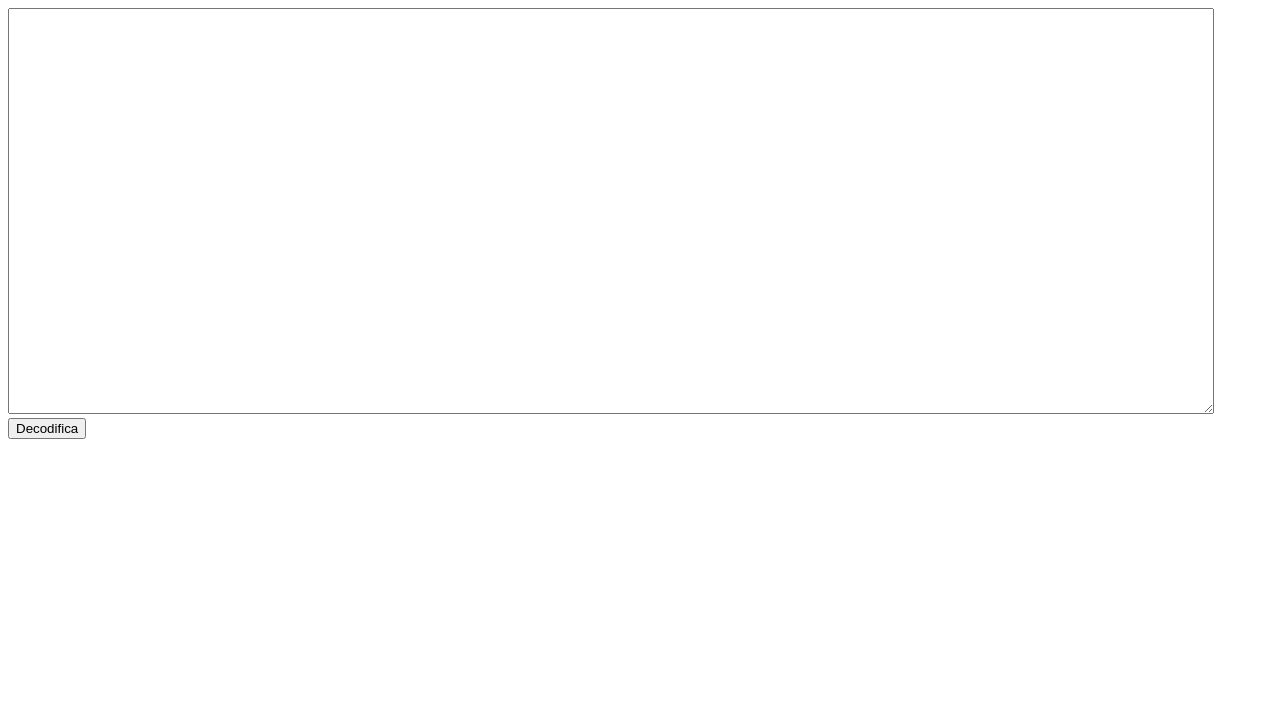
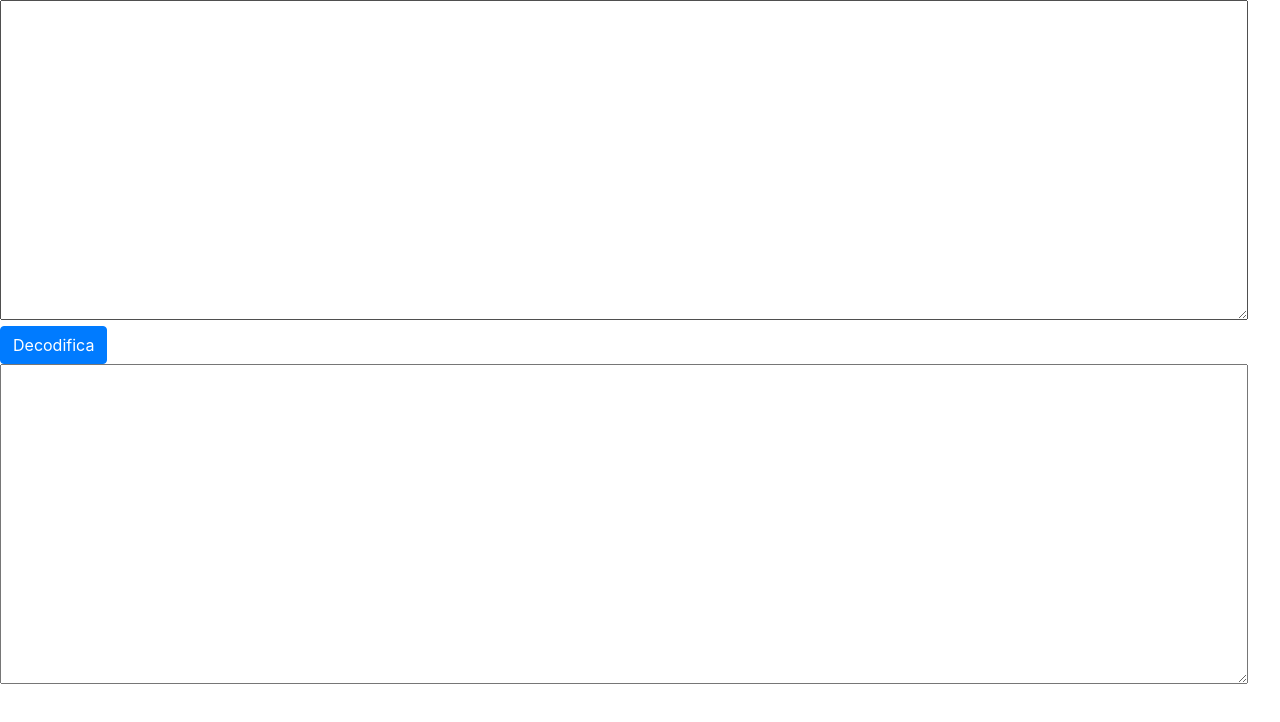
Before and after one commit to CarisAvi21/Params, a plain HTML site: page index.html in a window 1280 px wide. Drawn offline with nearby package versions, Linux system fonts and the light colour scheme.

Commit message:
agregando text area

```diff
--- a/index.html
+++ b/index.html
@@ -2,20 +2,25 @@
 <html lang="en">
 <head>
   <meta charset="UTF-8">
-  <meta name="viewport" content="width=device-width, initial-scale=1.0">
+  <meta name="viewport" content="width=device-width, user-scalable=no, initial-scale=1.0, maximum-scale=1.0, minimum-scale=1.0">
   <meta http-equiv="X-UA-Compatible" content="ie=edge">
+  <link rel="stylesheet" href="https://stackpath.bootstrapcdn.com/bootstrap/4.3.1/css/bootstrap.min.css" integrity="sha384-ggOyR0iXCbMQv3Xipma34MD+dH/1fQ784/j6cY/iJTQUOhcWr7x9JvoRxT2MZw1T" crossorigin="anonymous">
+
   <title>Document</title>
 </head>
 <body>
 
-  <textarea type="text" style="width: 90em; height: 30em;"></textarea>
+  <textarea type="text" style="width: 78em; height: 20em;"></textarea>
   <!----button type="submit" onclick="encriptar(this)">Codifica</button-->
-  <button type="submit" onclick="desencriptar(this)">Decodifica</button>
+  <button class="btn btn-primary" type="submit" onclick="desencriptar(this)">Decodifica</button>
 
-  <p id="resultado"></p>
+  <textarea type="text" style="width: 78em; height: 20em;" id="resultado"></textarea>
 
 
 
   <script src="app.js"></script>
+  <script src="https://code.jquery.com/jquery-3.3.1.slim.min.js" integrity="sha384-q8i/X+965DzO0rT7abK41JStQIAqVgRVzpbzo5smXKp4YfRvH+8abtTE1Pi6jizo" crossorigin="anonymous"></script>
+<script src="https://cdnjs.cloudflare.com/ajax/libs/popper.js/1.14.7/umd/popper.min.js" integrity="sha384-UO2eT0CpHqdSJQ6hJty5KVphtPhzWj9WO1clHTMGa3JDZwrnQq4sF86dIHNDz0W1" crossorigin="anonymous"></script>
+<script src="https://stackpath.bootstrapcdn.com/bootstrap/4.3.1/js/bootstrap.min.js" integrity="sha384-JjSmVgyd0p3pXB1rRibZUAYoIIy6OrQ6VrjIEaFf/nJGzIxFDsf4x0xIM+B07jRM" crossorigin="anonymous"></script>
 </body>
 </html>
```
